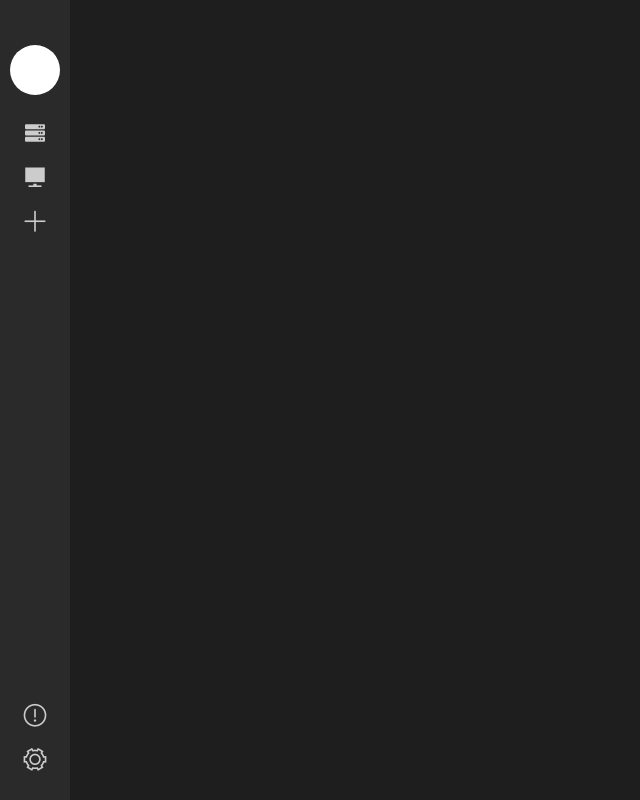
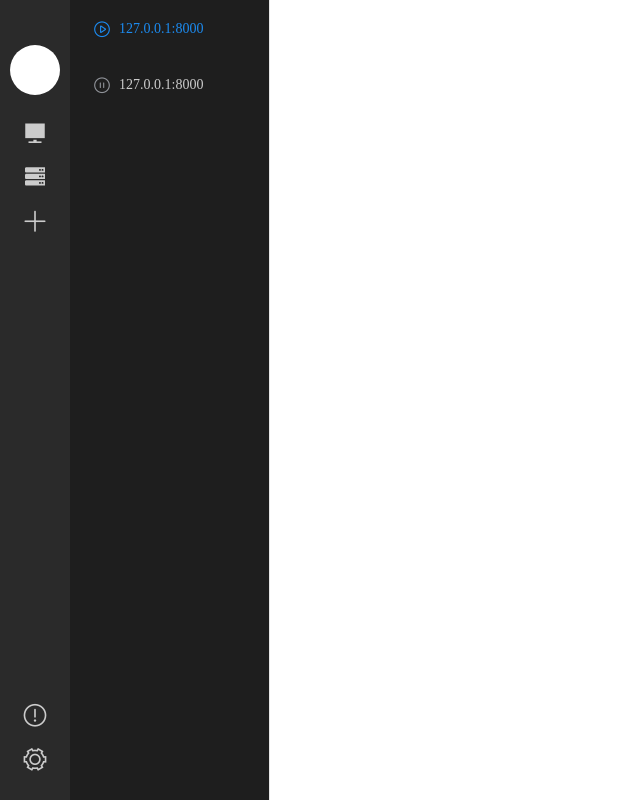
Before and after one commit to AochongZhang/TDT, a Vue app: page / in a window 1280 px wide. Shown: the whole page, without its empty margins (0-640 px from the left). Built offline with nearby package versions, Linux system fonts and the light colour scheme.

Commit message:
add list

```diff
--- a/src/components/LeftBar.vue
+++ b/src/components/LeftBar.vue
@@ -1,13 +1,19 @@
 <template>
   <div id="left-bar">
+    <div id="logo"></div>
 
-    <div id="logo"></div>
     <div class="btn">
-      <img class="icon" src="../assets/server.svg" alt />
+      <router-link to="/client" class="router-link" active-class="router-link-active">
+        <i class="el-icon-s-platform"></i>
+      </router-link>
     </div>
 
     <div class="btn">
-      <i class="el-icon-s-platform"></i>
+      <router-link to="/server" class="router-link" active-class="router-link-active">
+        <svg class="icon svg-icon" aria-hidden="true">
+          <use xlink:href="#icon-server" />
+        </svg>
+      </router-link>
     </div>
 
     <div class="btn">
@@ -26,11 +32,12 @@
         </router-link>
       </div>
     </div>
-
   </div>
 </template>
 
 <script>
+import "../assets/iconfont"
+
 export default {
   name: "LeftBar"
 };
@@ -68,7 +75,10 @@ export default {
 }
 
 .icon {
-  width: 20px;
+  width: 0.8em;
+    height: 0.8em;
+    fill: currentColor;
+    overflow: hidden;
 }
 
 .router-link {
--- /dev/null
+++ b/src/components/List.vue
@@ -0,0 +1,39 @@
+<template>
+  <div id="list">
+      <el-menu
+        default-active="2"
+        class="el-list"
+        background-color="#1e1e1e"
+        text-color="#ccc"
+        active-text-color="#1c8bf0"
+      >
+        <el-menu-item class="item" index="2">
+          <i class="el-icon-video-play"></i>
+          <span slot="title">127.0.0.1:8000</span>
+        </el-menu-item>
+        <el-menu-item class="item" index="4">
+          <i class="el-icon-video-pause"></i>
+          <span slot="title">127.0.0.1:8000</span>
+        </el-menu-item>
+      </el-menu>
+  </div>
+</template>
+
+<script>
+export default {
+  name: "List"
+};
+</script>
+
+<style>
+#list {
+    width: 200px;
+    position: absolute;
+    left: 70px;
+    overflow: auto;
+}
+
+.el-list {
+    height: 100vh;
+}
+</style>
--- a/src/components/Panel.vue
+++ b/src/components/Panel.vue
@@ -1,20 +1,25 @@
 <template>
   <div id="panel">
-
+    <List />
   </div>
 </template>
 
 <script>
+import List from "../components/List";
+
 export default {
-  name: "Panel"
+  name: "Panel",
+  components: {
+    List
+  }
 };
 </script>
 
 <style>
 #panel {
-    height: 100vh;
-    color: #ccc;
-    background-color: #1e1e1e;
-    -webkit-app-region: drag;
+  height: 100vh;
+  color: #ccc;
+  /* background-color: #1e1e1e; */
+  -webkit-app-region: drag;
 }
 </style>
--- a/src/plugins/vue-router.js
+++ b/src/plugins/vue-router.js
@@ -13,6 +13,14 @@ export default new VueRouter({
             name: 'Panel',
             component: Panel
         }, {
+            path: '/client',
+            name: 'Client',
+            component: Panel
+        }, {
+            path: '/server',
+            name: 'Server',
+            component: Panel
+        }, {
             path: '/about',
             name: 'About',
             component: About
--- a/vue.config.js
+++ b/vue.config.js
@@ -1,4 +1,4 @@
 module.exports = {
-    // publicPath: './'
+    publicPath: './',
     runtimeCompiler: true
 }
```
Also changed, not shown: src/assets/iconfont.js (added, +1 -0 lines), src/assets/server.svg (deleted).
